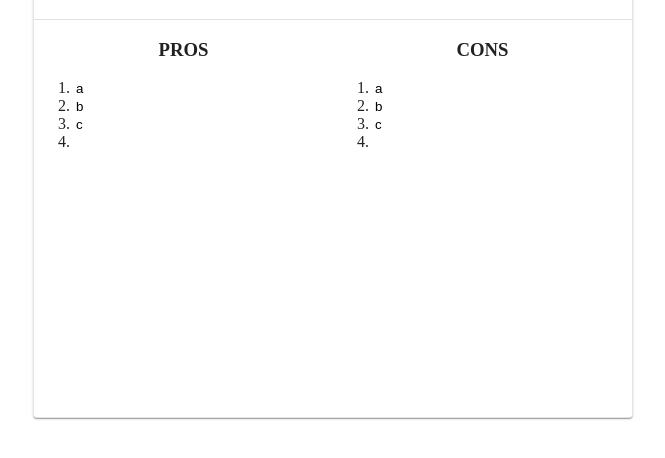
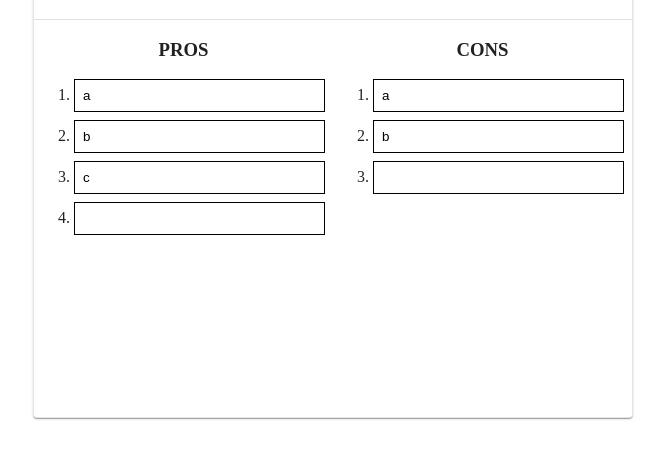
Before and after one commit to AlexHarutyunyan93/pros-and-cons, a React app: page / in a window 1280 px wide. Shown: the part 70-528 px from the top of the page, without its empty margins (307-972 px from the left). Built offline with nearby package versions, Linux system fonts and the light colour scheme.

Commit message:
drag&drop

```diff
--- /dev/null
+++ b/public/data.json
@@ -0,0 +1,41 @@
+{
+  "pros": [
+    {
+      "id":  "23g84f2f2g3942",
+      "value": "a",
+      "type": "pros"
+    },
+    {
+      "id":  "s4fnw458nngn84",
+      "value": "b",
+      "type": "pros"
+    },
+    {
+      "id":  "2342c39429n342",
+      "value": "c",
+      "type": "pros"
+    },
+    {
+      "id":  "2342c3sdaq39429n342",
+      "value": "",
+      "type": "pros"
+    }
+  ],
+  "cons": [
+    {
+      "id":  "asdasdasdasdad",
+      "value": "a",
+      "type": "cons"
+    },
+    {
+      "id":  "s4fnw458adasdanngn84",
+      "value": "b",
+      "type": "cons"
+    },
+    {
+      "id":  "2342c394asdaa29n342",
+      "value": "",
+      "type": "cons"
+    }
+  ]
+}
--- a/src/components/App.component.js
+++ b/src/components/App.component.js
@@ -2,17 +2,27 @@ import React from 'react';
 import Card from "@material-ui/core/Card";
 import Divider from "@material-ui/core/Divider";
 import {List} from "./List";
+import CircularProgress from "@material-ui/core/CircularProgress";
 import './app.css';
 
-function AppComponent({state, handleChangePros}) {
+function AppComponent({state, moveCard, handleChangePros, checkLists}) {
     return (
         <Card className={'app'}>
-            <h1 className={'title'}>Should I eat at McDonalds?</h1>
-            <Divider />
-            <div className={'lists-wrapper'}>
-                <List title={"pros"} data={state["pros"]} handleChangePros={handleChangePros} />
-                <List title={"cons"} data={state["cons"]} handleChangePros={handleChangePros} />
-            </div>
+            {
+                state ?
+                    <div>
+                        <h1 className={'title'}>Should I eat at McDonalds?</h1>
+                        <Divider />
+                        <div className={'lists-wrapper'}>
+                            <List title={"pros"} data={state["pros"]} moveCard={moveCard} checkLists={checkLists} handleChangePros={handleChangePros} />
+                            <List title={"cons"} data={state["cons"]} moveCard={moveCard} checkLists={checkLists} handleChangePros={handleChangePros} />
+                        </div>
+                    </div> :
+                    <div className={'progress'} >
+                        <CircularProgress thickness={2} />
+                    </div>
+            }
+
         </Card>
     )
 }
--- a/src/components/App.container.js
+++ b/src/components/App.container.js
@@ -1,29 +1,63 @@
-import React, {useState} from 'react';
+import React, {useEffect, useState, useCallback} from 'react';
 import AppComponent from "./App.component";
+import {dataService} from "../services";
+import {Item} from '../model';
+import update from 'immutability-helper';
 
 function AppContainer() {
-    const [state, setState] = useState({
-        pros: ['a', 'b', 'c', ''],
-        cons: ['a', 'b', 'c', '']
-    })
+    const [lists, setLists] = useState(null);
 
-    const handleChangePros = (index, e) => {
-        const newState = {...state};
+    useEffect(() => {
+        dataService.getData().then(res => {
+            setTimeout(() => {
+                setLists(res)
+            }, 0)
+        })
+    }, [])
+
+    const checkLists = () => {
+        // let newState = {...lists};
+        // if(lists['pros'][lists['pros'].length-1].value) {
+        //     newState['pros'].push(new Item('pros'))
+        // }
+        // if(lists['cons'][lists['cons'].length-1].value) {
+        //     newState['cons'].push(new Item('pros'))
+        // }
+        // setLists(newState);
+    }
+
+    const moveCard = useCallback((key, dragIndex, hoverIndex) => {
+        const dragCard = lists[key][dragIndex];
+
+        const newState = {...lists};
+        newState[key] = update(newState[key], {
+            $splice: [
+                [dragIndex, 1],
+                [hoverIndex, 0, dragCard],
+            ],
+        })
+
+        setLists(newState);
+    }, [lists]);
+
+    const handleChangePros = (index, e, key) => {
+        const newState = {...lists};
         const value = e.target.value;
-        const key = e.target.name;
 
-        newState[key][index] = value;
+        newState[key][index].value = value;
 
         if(!value) {
             newState[key].splice(index, 1);
-        }  else if(index === state[e.target.name].length-1) {
-            newState[key].push('');
+        }  else if(index === lists[key].length-1) {
+            newState[key].push(new Item(key));
         }
 
-        setState(newState);
+        setLists(newState);
     }
 
-    return <AppComponent state={state} handleChangePros={handleChangePros} />
+    return <AppComponent state={lists} moveCard={moveCard} checkLists={checkLists} handleChangePros={handleChangePros} />
+
+
 }
 
 export {AppContainer as App};
--- a/src/components/List/List.js
+++ b/src/components/List/List.js
@@ -1,17 +1,21 @@
-import React from 'react';
+import React, {useRef} from 'react';
 import {ListItem} from '../ListItem';
+import { DndProvider } from 'react-dnd'
+import { HTML5Backend } from 'react-dnd-html5-backend'
 import './list.css'
 
-export function List({title, data, handleChangePros}){
 
+export function List({title, moveCard, data, handleChangePros, checkLists}) {
     return (
         <div className={'list-container-wrapper'}>
             <h3>{title.toUpperCase()}</h3>
-            <ol className={'list-container'}>
-                {
-                    data.map((e, index) => <ListItem key={Math.random()} {...{title, index, data: e, handleChangePros}} />)
-                }
-            </ol>
+            <DndProvider backend={HTML5Backend}>
+                <ol className={'list-container'} >
+                    {
+                        data.map((e, index) => <ListItem  key={e.id} {...{checkLists, index, moveCard, handleChangePros, ...e}} />)
+                    }
+                </ol>
+            </DndProvider>
         </div>
     )
 }
--- a/src/components/List/list.css
+++ b/src/components/List/list.css
@@ -6,6 +6,8 @@
 }
 .list-container {
     height:320px;
+    padding-right: 8px;
+    box-sizing: border-box;
     overflow-y: auto;
 }
 .list-container::-webkit-scrollbar {
--- a/src/components/ListItem/ListItem.js
+++ b/src/components/ListItem/ListItem.js
@@ -1,10 +1,63 @@
-import React from 'react';
+import React, {useRef} from 'react';
+import { useDrag, useDrop, DragSource } from 'react-dnd';
+import {ItemTypes} from "../../types";
 import './listItem.css';
 
-export function ListItem({data, handleChangePros, index, title}){
+export function ListItem({value, id, type, handleChangePros, index, moveCard, checkLists}){
+
+    const ref = useRef(null);
+
+    const [, drop] = useDrop({
+        accept: ItemTypes[type],
+        hover(item, monitor) {
+            if (!ref.current) {
+                return;
+            }
+
+            if(!value) {
+                return
+            }
+
+            const dragIndex = item.index;
+            const hoverIndex = index;
+
+            if (dragIndex === hoverIndex) {
+                return;
+            }
+
+            const hoverBoundingRect = ref.current && ref.current.getBoundingClientRect();
+            const hoverMiddleY = (hoverBoundingRect.bottom - hoverBoundingRect.top) / 2;
+            const clientOffset = monitor.getClientOffset();
+            const hoverClientY = clientOffset.y - hoverBoundingRect.top;
+
+            if (dragIndex < hoverIndex && hoverClientY < hoverMiddleY) {
+                return;
+            }
+
+            if (dragIndex > hoverIndex && hoverClientY > hoverMiddleY) {
+                return;
+            }
+
+            moveCard(type, dragIndex, hoverIndex);
+
+            item.index = hoverIndex;
+        }
+    });
+
+    const [{ isDragging }, drag] = useDrag({
+        item: { type: ItemTypes[type], id, index },
+        canDrag: () => value,
+        collect: (monitor) => ({
+            isDragging: monitor.isDragging(),
+        }),
+    });
+
+    const opacity = isDragging ? 0.4 : 1;
+    drag(drop(ref));
+
     return (
-        <li className={'list-item'}>
-            <input type="text" name={title} defaultValue={data} onChange={(e) => handleChangePros(index, e)} />
+        <li ref={ref} className={'list-item'} style={{ opacity }}>
+            <input type="text" defaultValue={value} autoComplete={'off'} onChange={(e) => handleChangePros(index, e, type)} />
         </li>
     )
 }
--- a/src/components/ListItem/listItem.css
+++ b/src/components/ListItem/listItem.css
@@ -1,3 +1,12 @@
+.list-item {
+    border: 1px solid black;
+    margin-bottom: 8px;
+}
+
 .list-item input {
     border: 0;
+    width: 100%;
+    padding: 8px;
+    box-sizing: border-box;
+    outline: none;
 }
--- a/src/components/app.css
+++ b/src/components/app.css
@@ -12,3 +12,10 @@
 .lists-wrapper {
     display: flex;
 }
+
+.progress {
+    height: 100%;
+    display: flex;
+    justify-content: center;
+    align-items: center;
+}
--- /dev/null
+++ b/src/model/Item.js
@@ -0,0 +1,11 @@
+import uniqid from 'uniqid';
+
+export class Item{
+    id
+    value
+    type
+    constructor(type){
+        this.type = type;
+        this.id = uniqid();
+    }
+}
--- /dev/null
+++ b/src/model/index.js
@@ -0,0 +1 @@
+export * from './Item';
--- /dev/null
+++ b/src/services/data.service.js
@@ -0,0 +1,12 @@
+const basePath = window.location.origin
+
+export const dataService = {
+    getData
+}
+
+
+function getData(){
+    return fetch( basePath + '/public/data.json')
+        .then(res => res.json())
+        .then(res => res);
+}
--- /dev/null
+++ b/src/services/index.js
@@ -0,0 +1 @@
+export * from './data.service';
--- /dev/null
+++ b/src/types/ItemTypes.js
@@ -0,0 +1,4 @@
+export const ItemTypes = {
+    pros: 'pros',
+    cons: 'cons',
+}
--- /dev/null
+++ b/src/types/index.js
@@ -0,0 +1 @@
+export * from './ItemTypes';
--- a/webpack.config.js
+++ b/webpack.config.js
@@ -1,9 +1,11 @@
 const path = require('path');
 const HtmlWebPackPlugin = require("html-webpack-plugin");
+const webpack = require('webpack');
 
 module.exports = {
     entry: './src/index.js',
     output: {
+        publicPath: "/",
         path: path.join(__dirname, '/dist'),
         filename: 'bundle.js'
     },
@@ -34,5 +36,6 @@ module.exports = {
         new HtmlWebPackPlugin({
             template: "./public/index.html"
         }),
+        new webpack.HotModuleReplacementPlugin()
     ]
 };
```
Also changed, not shown: package.json (+6 -1 lines).
